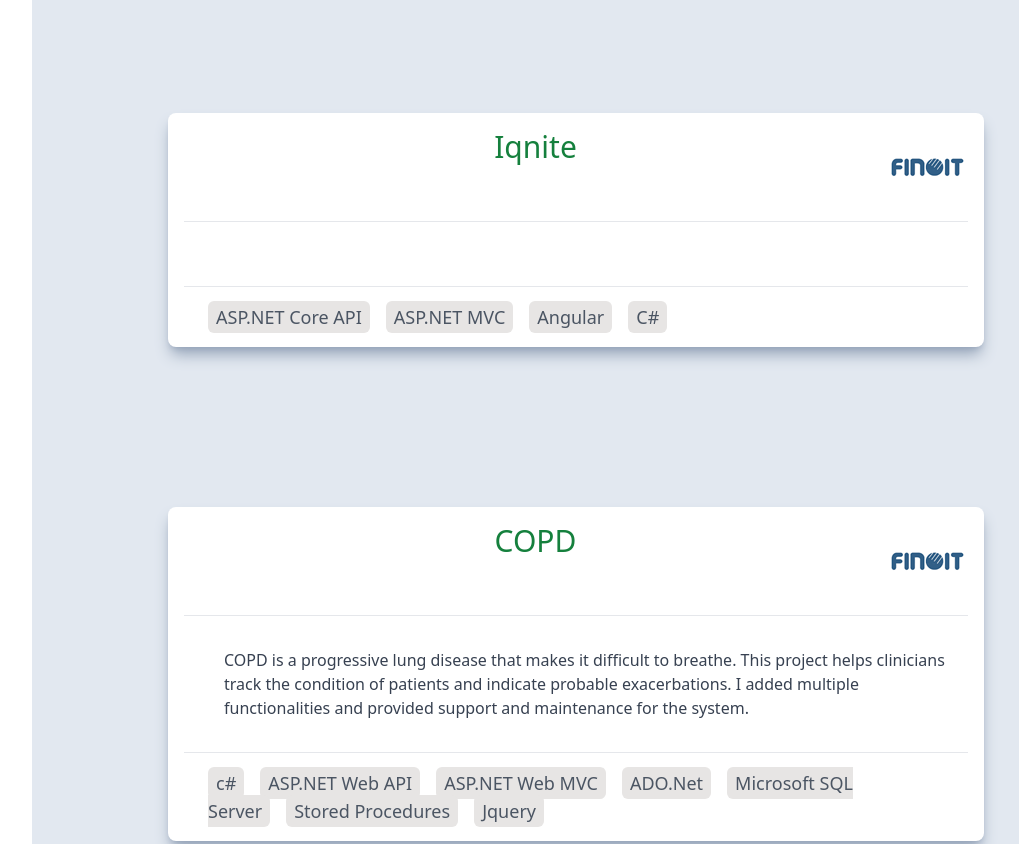
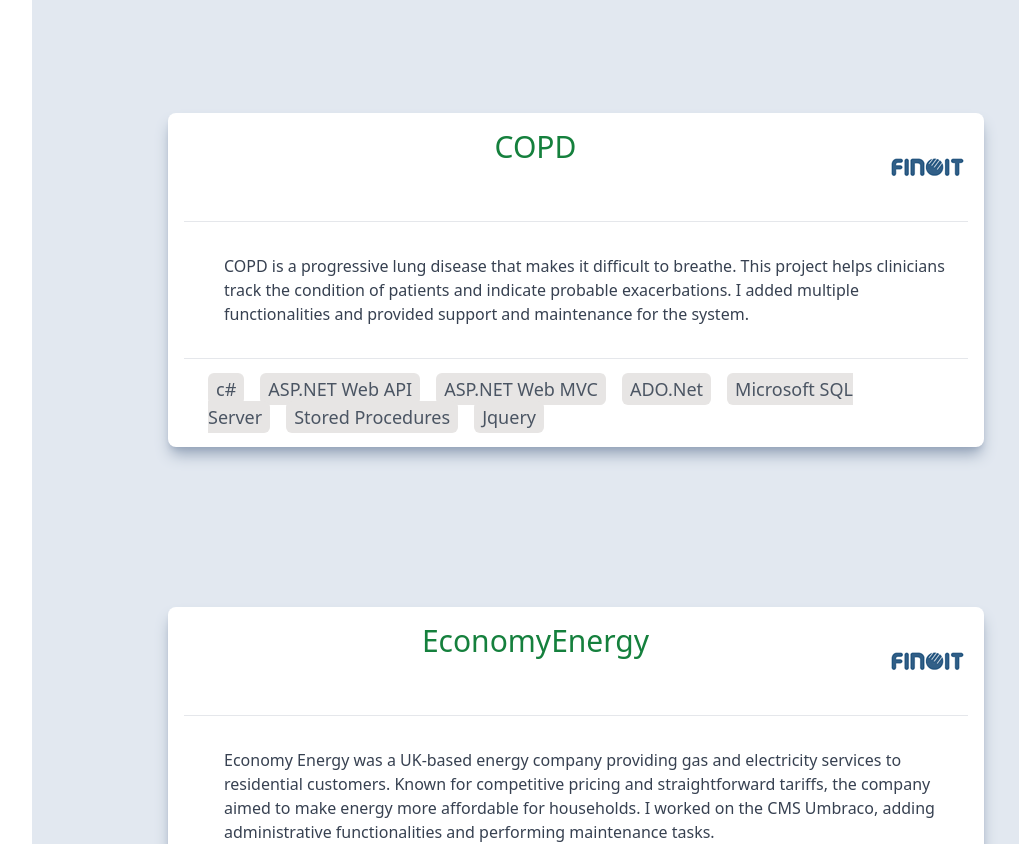
Before and after one commit to shahzad285/ShahzadAhamad, a React (Create React App) app in the folder shahzadahamad/: page / in a window 1280 px wide. Shown: the part 7580-8424 px from the top of the page, without its empty margins (160-1179 px from the left). Built offline with nearby package versions, Linux system fonts and the light colour scheme.

Commit message:
Final project texts

```diff
--- a/shahzadahamad/src/pages/Projects.tsx
+++ b/shahzadahamad/src/pages/Projects.tsx
@@ -75,12 +75,6 @@ export default function Projects() {
 
         },
         {
-            name: "Iqnite",
-            companyLogo: "/images/finoit.png",
-            description: "",
-            skills: ["ASP.NET Core API","ASP.NET MVC","Angular" , "C#"]
-        },
-        {
             name: "COPD",
             companyLogo: "/images/finoit.png",
             description: "COPD is a progressive lung disease that makes it difficult to breathe. This project helps clinicians track the condition of patients and indicate probable exacerbations. I added multiple functionalities and provided support and maintenance for the system.",
```
